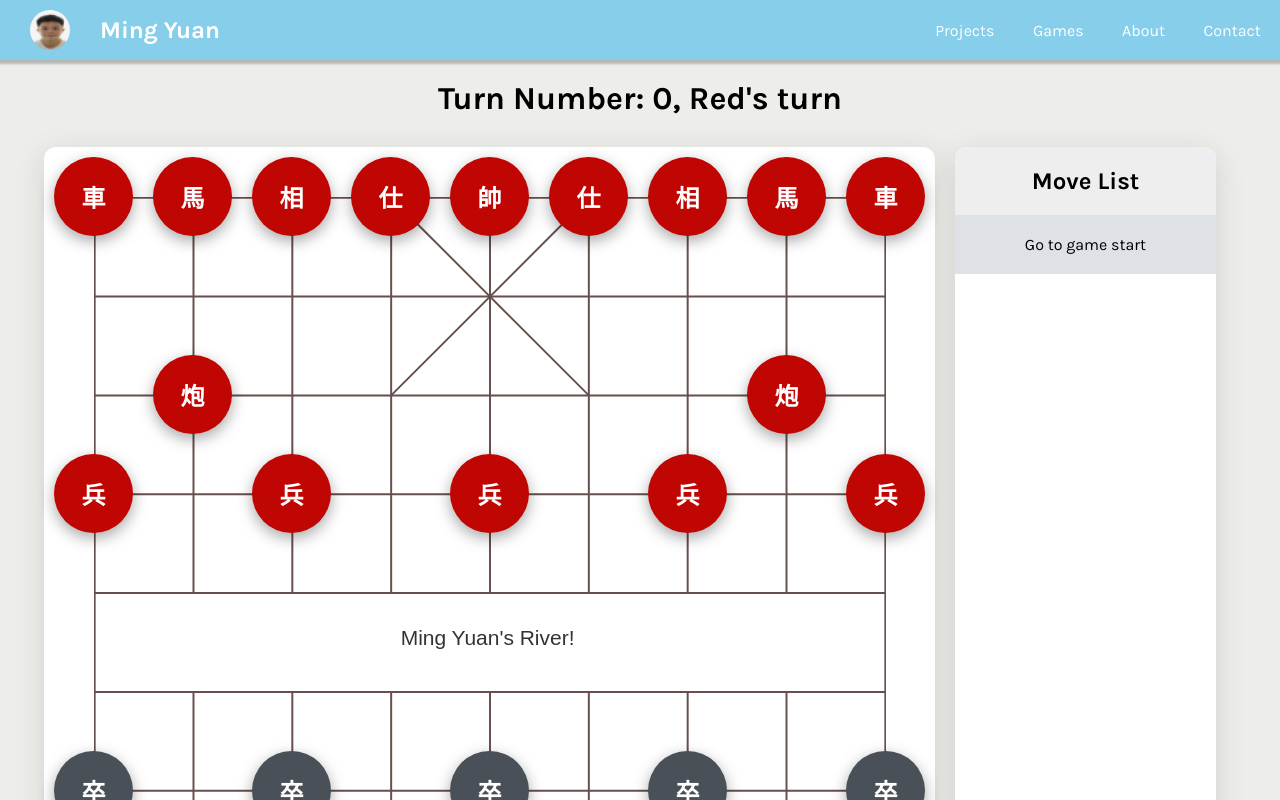
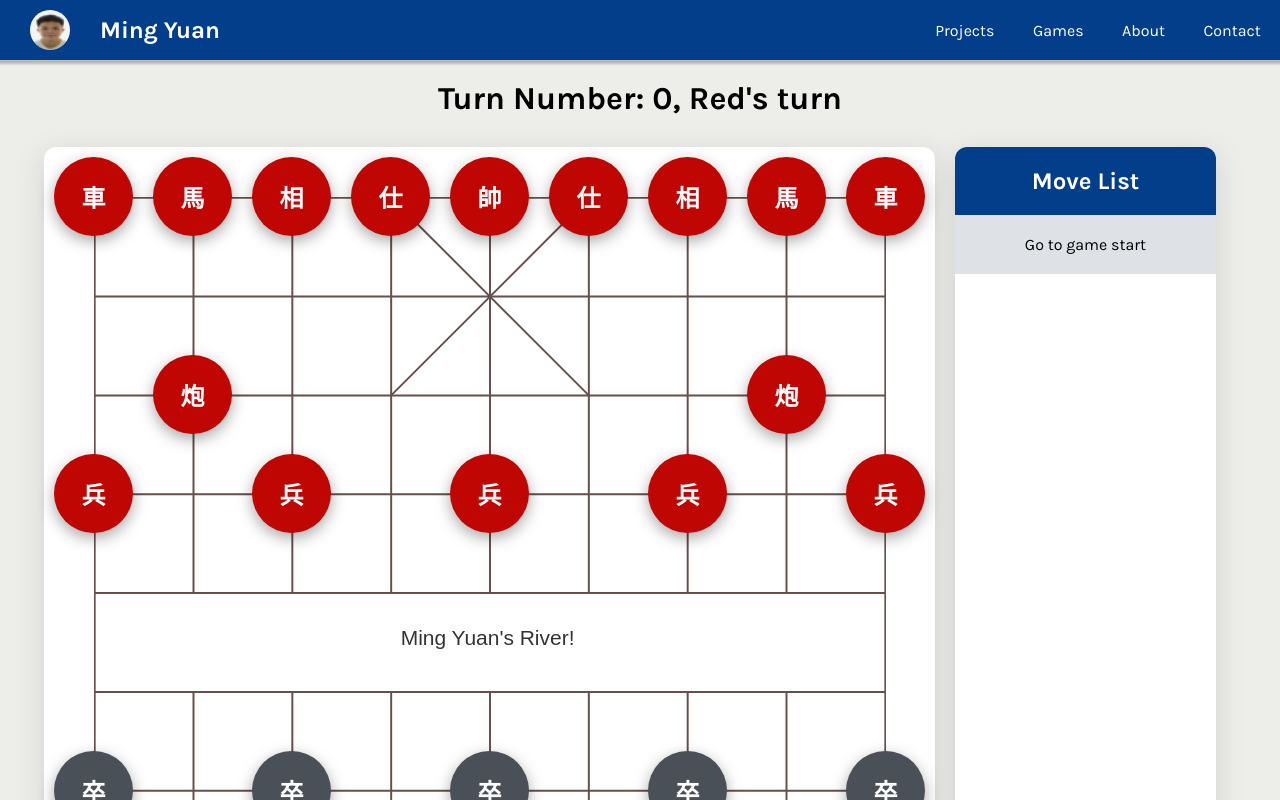
Before and after one commit to mingyuanc/XiangQi, a React (Vite) app: page / in a window 1280 px wide. Shown: the top 800 px of the page. Built offline with nearby package versions, Linux system fonts and the light colour scheme.

Commit message:
fixed some styling

```diff
--- a/src/ChineseChess/ChineseChess.css
+++ b/src/ChineseChess/ChineseChess.css
@@ -73,9 +73,10 @@
 }
 
 .game-moves {
+  color: white;
   text-align: center;
   padding: 20px 0px;
-  background-color: #eeeeee;
+  background-color: #023e8a;
 }
 
 .game-row,
--- a/src/NavBar/NavBar.css
+++ b/src/NavBar/NavBar.css
@@ -4,7 +4,7 @@
   display: flex;
   align-items: center;
   position: relative;
-  background-color: #87ceeb;
+  background-color: #023e8a;
   color: white;
   box-shadow: 0 2px 2px 2px rgba(9, 9, 9, 0.23);
 }
@@ -35,7 +35,7 @@
   transition: 0.5s ease;
 }
 .nav-menu li:hover {
-  background-color: #a4dded;
+  background-color: #3fa7d6;
   cursor: pointer;
 }
 .hamburger {
```
